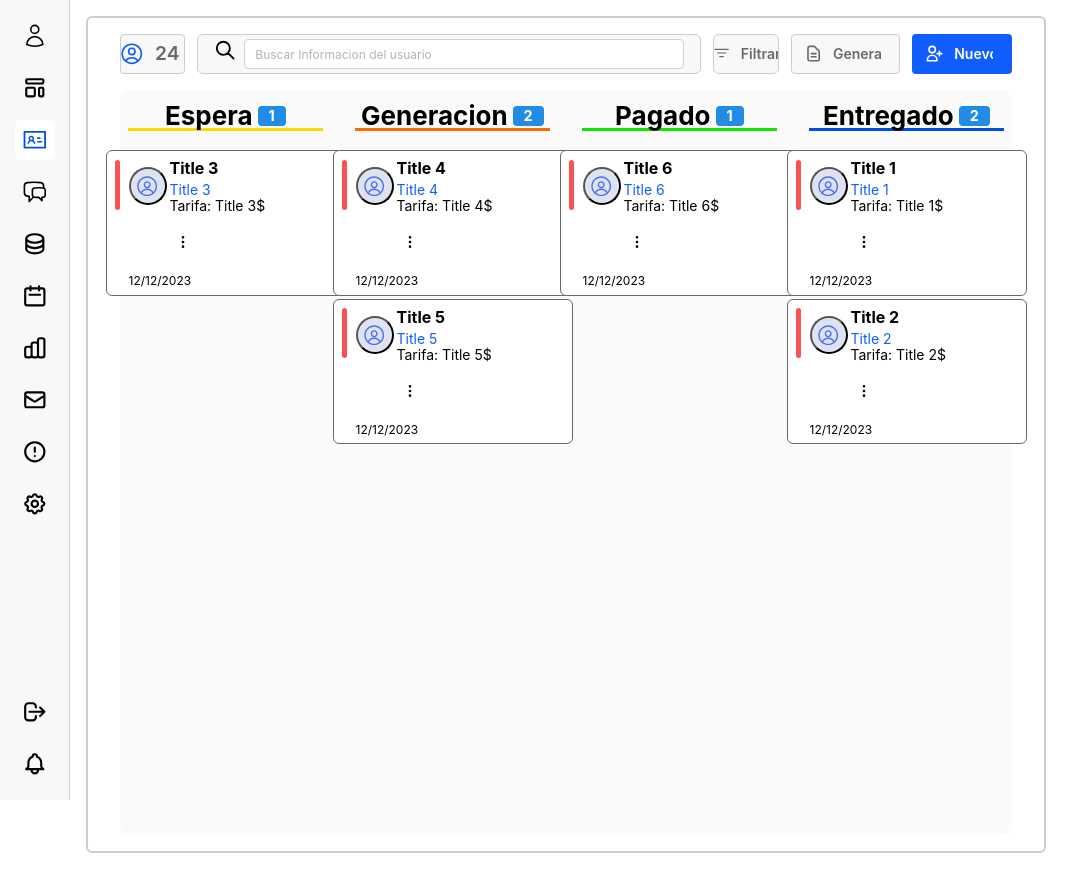
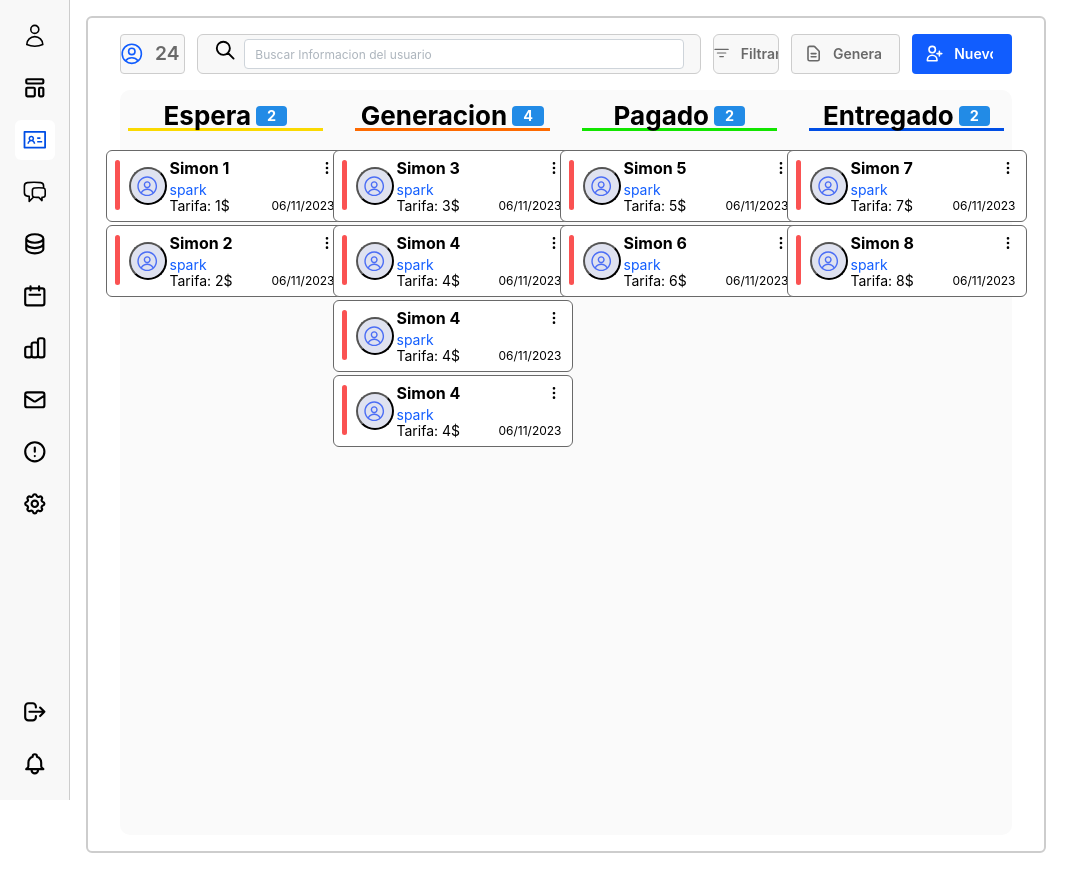
Before and after one commit to SimonBrial/Servioriente-app, a Next.js app: page /process in a window 1280 px wide. Shown: the whole page, without its empty margins (0-1086 px from the left). Built offline with nearby package versions, Linux system fonts and the light colour scheme.

Commit message:
Implementada la funcionalidad y ajustado al codigo, se continuan con ciertos ajustes al codigo y la estructura de carpetas

```diff
--- a/src/app/process/page.tsx
+++ b/src/app/process/page.tsx
@@ -7,7 +7,7 @@ import { Flex, Stack, Container } from "@mantine/core";
 import { CountIndicator } from "../data-base/CountIndicator";
 import { HiOutlineUserCircle } from "@/components/IconsIndex";
 import CreateClientLayout from "./CreateClientLayout";
-import { BoardSectionList } from "./prueba/BoardSectionList";
+import { ProcessLayout } from "./prueba/ProcessLayout";
 
 function page(): JSX.Element {
   return (
@@ -33,7 +33,7 @@ function page(): JSX.Element {
             <CreateClientLayout />
           </BtnAdd>
         </Flex>
-        <BoardSectionList />
+        <ProcessLayout />
       </Stack>
     </Container>
   );
--- a/src/app/process/prueba/CardProcess.tsx
+++ b/src/app/process/prueba/CardProcess.tsx
@@ -1,5 +1,5 @@
 import { HiOutlineDotsVertical } from "@/components/IconsIndex";
-import { Task } from "./types";
+// import { Task } from "./types";
 import {
   UnstyledButton,
   Divider,
@@ -12,13 +12,14 @@ import {
   Box,
 } from "@mantine/core";
 import { useMediaQuery } from "@mantine/hooks";
+import { CardProcessProps } from "@/interface/interface";
 /* import { capitalizeFirstLetter } from "@/utils/capitalizeFirstLetter"; */
 
 interface TaskItemProps {
-  task: Task;
+  card: CardProcessProps;
 }
 
-export const CardProcess = ({ task }: TaskItemProps): JSX.Element => {
+export const CardProcess = ({ card }: TaskItemProps): JSX.Element => {
   const matches = useMediaQuery("(max-width: 1280px)");
   return (
     <Box
@@ -74,7 +75,7 @@ export const CardProcess = ({ task }: TaskItemProps): JSX.Element => {
             }}
           />
           <Stack align="start" gap={0}>
-            <Title order={matches ? 5 : 4}>{task.title}</Title>
+            <Title order={matches ? 5 : 4}>{card.clientName}</Title>
             <Stack gap={0}>
               <Text
                 size={matches ? "sm" : "md"}
@@ -82,11 +83,13 @@ export const CardProcess = ({ task }: TaskItemProps): JSX.Element => {
                   root: {
                     color: `${theme.colors.principalTheme[6]}`,
                     marginBottom: "-0.3rem",
-                    textAlign: "start"
+                    textAlign: "start",
                   },
                 })}
-              >{task.title}</Text>
-              <Text size={matches ? "sm" : "md"}>Tarifa: {task.title}$</Text>
+              >
+                {card.vehicle}
+              </Text>
+              <Text size={matches ? "sm" : "md"}>Tarifa: {card.tag}$</Text>
             </Stack>
           </Stack>
         </Flex>
@@ -94,7 +97,7 @@ export const CardProcess = ({ task }: TaskItemProps): JSX.Element => {
           <UnstyledButton>
             <HiOutlineDotsVertical />
           </UnstyledButton>
-          <Text size={matches ? "xs" : "sm"}>12/12/2023</Text>
+          <Text size={matches ? "xs" : "sm"}>{card.date}</Text>
         </Stack>
       </Group>
     </Box>
--- a/src/app/process/prueba/ProcessColumnLayout.tsx
+++ b/src/app/process/prueba/ProcessColumnLayout.tsx
@@ -6,17 +6,18 @@ import {
   SortableContext,
   verticalListSortingStrategy,
 } from "@dnd-kit/sortable";
-import { Task } from "./types";
+// import { Task } from "./types";
 import { CardProcess } from "./CardProcess";
 import { SortableItemContainer } from "./SortableItemContainer";
 import { Badge, Divider, Flex, Grid, Stack, Title } from "@mantine/core";
 import { capitalizeFirstLetter } from "@/utils/capitalizeFirstLetter";
 import { underScoreColor } from "../../../utils/underScoreColor";
+import { CardProcessProps } from "@/interface/interface";
 
 interface BoardSectionProps {
   id: string;
   title: string;
-  tasks: Task[];
+  tasks: CardProcessProps[];
 }
 
 // Contiene los elementos que seran organizados, es decir, es el contenedor
@@ -81,7 +82,7 @@ export const ProcessColumnLayout = ({
             {tasks.map((task) => (
               <div key={task.id} style={{ marginBottom: "0.2rem" }}>
                 <SortableItemContainer id={task.id}>
-                  <CardProcess task={task} />
+                  <CardProcess card={task} />
                 </SortableItemContainer>
               </div>
             ))}
--- a/src/app/process/prueba/BoardSectionList.tsx
+++ b/src/app/process/prueba/ProcessLayout.tsx
@@ -18,17 +18,17 @@ import {
   defaultDropAnimation,
 } from "@dnd-kit/core";
 import { sortableKeyboardCoordinates, arrayMove } from "@dnd-kit/sortable";
-import { INITIAL_TASKS } from "./data";
+import { INITIAL_CARDS } from "./data";
 import { BoardSections as BoardSectionsType } from "./types";
-import { getTaskById } from "./utils/tasks";
-import { findBoardSectionContainer, initializeBoard } from "./utils/board";
+import { getCardById } from "./utils/tasks";
+import { findBoardSectionContainer, initializeColumns } from "./utils/board";
 import { ProcessColumnLayout } from "./ProcessColumnLayout";
 import { CardProcess } from "./CardProcess";
 import { Grid } from "@mantine/core";
 
-export const BoardSectionList = (): JSX.Element => {
-  const tasks = INITIAL_TASKS;
-  const initialBoardSections = initializeBoard(INITIAL_TASKS);
+export const ProcessLayout = (): JSX.Element => {
+  const tasks = INITIAL_CARDS;
+  const initialBoardSections = initializeColumns(INITIAL_CARDS);
   const [boardSections, setBoardSections] =
     useState<BoardSectionsType>(initialBoardSections);
 
@@ -136,7 +136,7 @@ export const BoardSectionList = (): JSX.Element => {
     ...defaultDropAnimation,
   };
 
-  const task = activeTaskId ? getTaskById(tasks, activeTaskId) : null;
+  const task = activeTaskId ? getCardById(tasks, activeTaskId) : null;
 
   return (
     <DndContext
@@ -164,7 +164,7 @@ export const BoardSectionList = (): JSX.Element => {
           );
         })}
         <DragOverlay dropAnimation={dropAnimation}>
-          {task ? <CardProcess task={task} /> : null}
+          {task ? <CardProcess card={task} /> : null}
         </DragOverlay>
       </Grid>
     </DndContext>
--- a/src/app/process/prueba/constantes/index.ts
+++ b/src/app/process/prueba/constantes/index.ts
@@ -1,4 +1,4 @@
-export const BOARD_SECTIONS = {
+export const COLUMNS_SECTIONS = {
   espera: "Espera",
   generacion: "Generacion",
   pagado: "Pagado",
--- a/src/app/process/prueba/data/index.ts
+++ b/src/app/process/prueba/data/index.ts
@@ -1,3 +1,4 @@
+import { CardProcessProps } from "@/interface/interface";
 import { Task } from "../types";
 
 export const INITIAL_TASKS: Task[] = [
@@ -38,3 +39,87 @@ export const INITIAL_TASKS: Task[] = [
     status: "pagado",
   },
 ];
+
+export const INITIAL_CARDS: CardProcessProps[] = [
+  {
+    columnId: "espera",
+    id: crypto.randomUUID(),
+    vehicle: "spark",
+    date: "06/11/2023",
+    tag: 1,
+    clientName: "Simon 1",
+  },
+
+  {
+    columnId: "espera",
+    id: crypto.randomUUID(),
+    vehicle: "spark",
+    date: "06/11/2023",
+    tag: 2,
+    clientName: "Simon 2",
+  },
+  {
+    columnId: "generacion",
+    id: crypto.randomUUID(),
+    vehicle: "spark",
+    date: "06/11/2023",
+    tag: 3,
+    clientName: "Simon 3",
+  },
+  {
+    columnId: "generacion",
+    id: crypto.randomUUID(),
+    vehicle: "spark",
+    date: "06/11/2023",
+    tag: 4,
+    clientName: "Simon 4",
+  },
+  {
+    columnId: "generacion",
+    id: crypto.randomUUID(),
+    vehicle: "spark",
+    date: "06/11/2023",
+    tag: 4,
+    clientName: "Simon 4",
+  },
+  {
+    columnId: "generacion",
+    id: crypto.randomUUID(),
+    vehicle: "spark",
+    date: "06/11/2023",
+    tag: 4,
+    clientName: "Simon 4",
+  },
+  {
+    columnId: "pagado",
+    id: crypto.randomUUID(),
+    vehicle: "spark",
+    date: "06/11/2023",
+    tag: 5,
+    clientName: "Simon 5",
+  },
+  {
+    columnId: "pagado",
+    id: crypto.randomUUID(),
+    vehicle: "spark",
+    date: "06/11/2023",
+    tag: 6,
+    clientName: "Simon 6",
+  },
+  {
+    columnId: "entregado",
+    id: crypto.randomUUID(),
+    vehicle: "spark",
+    date: "06/11/2023",
+    tag: 7,
+    clientName: "Simon 7",
+  },
+  {
+    columnId: "entregado",
+    id: crypto.randomUUID(),
+    vehicle: "spark",
+    date: "06/11/2023",
+    tag: 8,
+    clientName: "Simon 8",
+  },
+];
--- a/src/app/process/prueba/types/index.ts
+++ b/src/app/process/prueba/types/index.ts
@@ -1,3 +1,5 @@
+import { CardProcessProps } from "@/interface/interface";
+
 /* eslint-disable @typescript-eslint/consistent-indexed-object-style */
 export type Status = "espera" | "generacion" | "pagado" | "entregado";
 
@@ -9,5 +11,5 @@ export interface Task {
 }
 
 export interface BoardSections {
-  [name: string]: Task[];
+  [name: string]: CardProcessProps[];
 }
--- a/src/app/process/prueba/utils/board.ts
+++ b/src/app/process/prueba/utils/board.ts
@@ -1,15 +1,16 @@
 /* eslint-disable @typescript-eslint/explicit-function-return-type */
-import { BoardSections, Status, Task } from "../types";
-import { BOARD_SECTIONS } from "../constantes";
-import { getTasksByStatus } from "./tasks";
+import { BoardSections, Status } from "../types";
+import { COLUMNS_SECTIONS } from "../constantes";
+import { getCardsByStatus } from "./tasks";
+import { CardProcessProps } from "@/interface/interface";
 
-export const initializeBoard = (tasks: Task[]) => {
+export const initializeColumns = (tasks: CardProcessProps[]) => {
   const boardSections: BoardSections = {};
 
-  Object.keys(BOARD_SECTIONS).forEach((boardSectionKey) => {
-    boardSections[boardSectionKey] = getTasksByStatus(
+  Object.keys(COLUMNS_SECTIONS).forEach((columnSectionKey) => {
+    boardSections[columnSectionKey] = getCardsByStatus(
       tasks,
-      boardSectionKey as Status,
+      columnSectionKey as Status,
     );
   });
 
--- a/src/app/process/prueba/utils/tasks.ts
+++ b/src/app/process/prueba/utils/tasks.ts
@@ -1,10 +1,11 @@
 /* eslint-disable @typescript-eslint/explicit-function-return-type */
-import { Task, Status } from "../types";
+import { Status } from "../types";
+import { CardProcessProps } from "@/interface/interface";
 
-export const getTasksByStatus = (tasks: Task[], status: Status) => {
-  return tasks.filter((task) => task.status === status);
+export const getCardsByStatus = (cards: CardProcessProps[], status: Status) => {
+  return cards.filter((card) => card.columnId === status);
 };
 
-export const getTaskById = (tasks: Task[], id: string) => {
-  return tasks.find((task) => task.id === id);
+export const getCardById = (cards: CardProcessProps[], id: string) => {
+  return cards.find((card) => card.id === id);
 };
--- a/src/interface/interface.d.ts
+++ b/src/interface/interface.d.ts
@@ -76,7 +76,7 @@ interface CardProcessProps {
   vehicle: string;
   date: string;
   tag: number;
-  cardId: string;
+  id: string;
 }
 
 interface CardProps {
```
